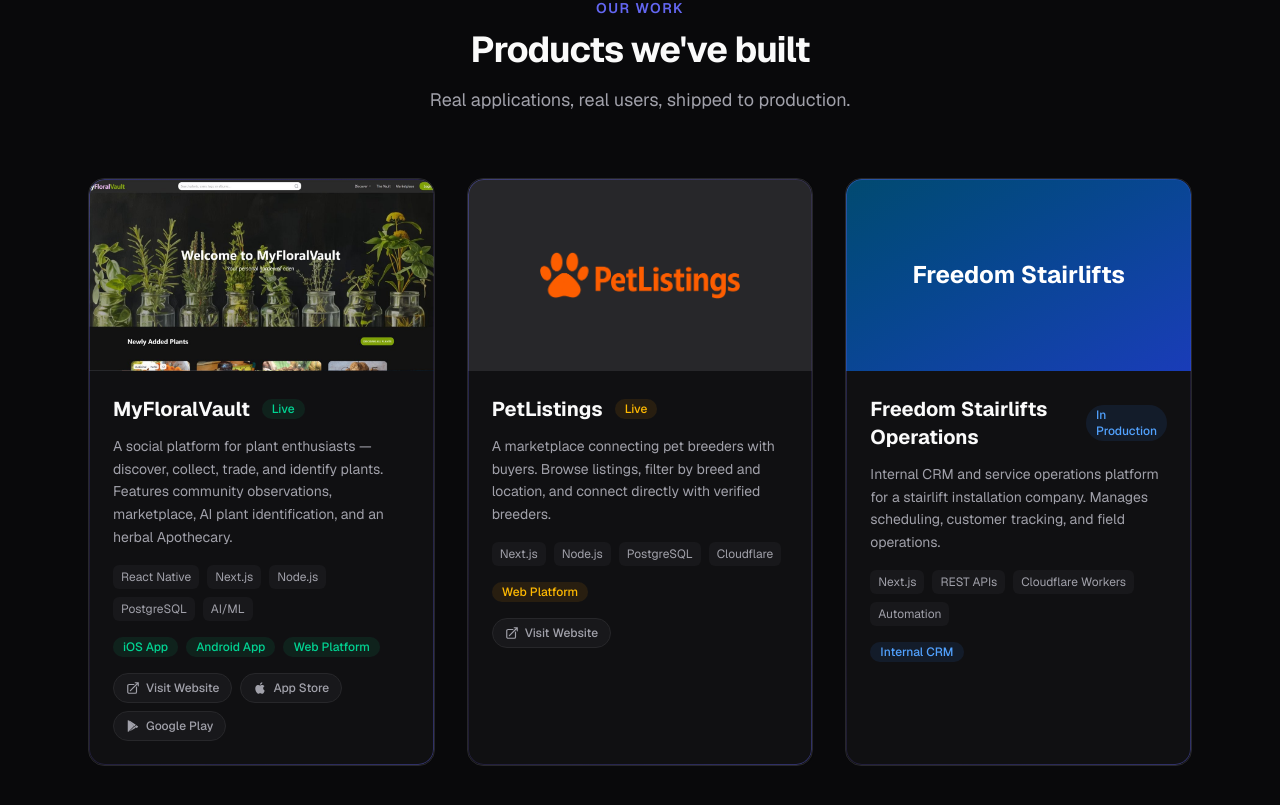
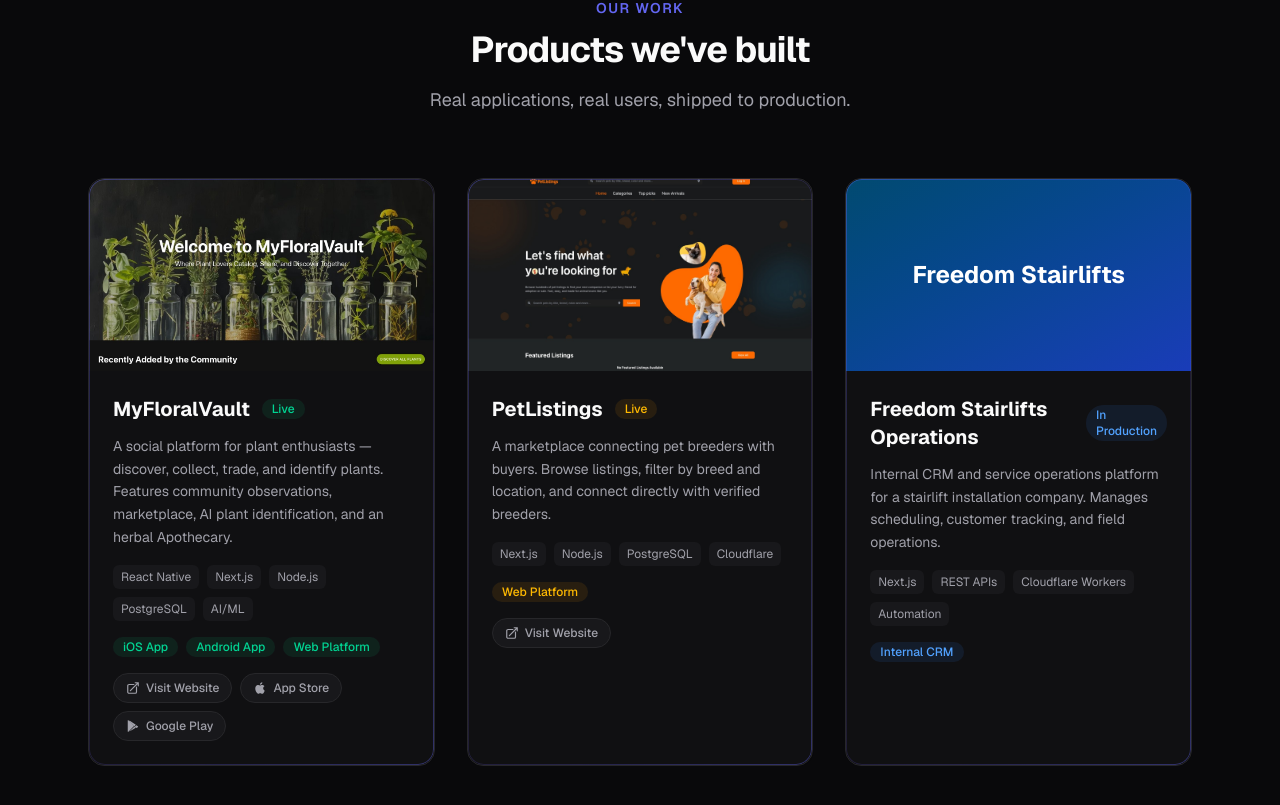
Before and after one commit to TimmTechProjects/timmtech-site, a Next.js app: page / in a window 1280 px wide. Shown: the part 1865-2670 px from the top of the page. Built offline with nearby package versions, Linux system fonts and the light colour scheme.

Commit message:
Real screenshots for MFV + PetListings, equal 3-col grid

```diff
--- a/src/app/page.tsx
+++ b/src/app/page.tsx
@@ -357,9 +357,7 @@
 
             {/* PetListings */}
             <div className="card-hover gradient-border group overflow-hidden rounded-2xl border border-card-border bg-card/50 backdrop-blur-sm">
-              <div className="w-full h-48 bg-zinc-800 flex items-center justify-center rounded-t-2xl">
-                <Image src="/petlistings-logo.png" alt="PetListings" width={200} height={60} className="object-contain" />
-              </div>
+              <Image src="/petlistings-preview.jpg" alt="PetListings" width={800} height={420} className="w-full h-48 object-cover rounded-t-2xl" />
               <div className="p-6">
                 <div className="flex items-center gap-3">
                   <h3 className="text-xl font-bold">PetListings</h3>
```
Also changed, not shown: public/mfv-preview.jpg, public/petlistings-preview.jpg (added).
